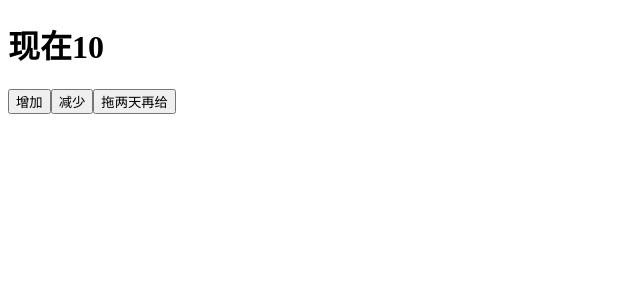
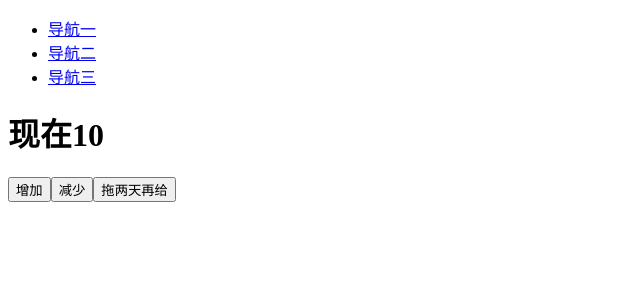
Before and after one commit to lulu27753/boss_app, a React app: page / in a window 1280 px wide. Shown: the top 300 px of the page, without its empty margins (0-640 px from the left). Built offline with nearby package versions, Linux system fonts and the light colour scheme.

Commit message:
react-router4的基本组件使用

```diff
--- a/package.json
+++ b/package.json
@@ -39,6 +39,7 @@
     "react-dev-utils": "^5.0.0",
     "react-dom": "^16.2.0",
     "react-redux": "^5.0.7",
+    "react-router-dom": "^4.2.2",
     "redux": "^3.7.2",
     "redux-thunk": "^2.2.0",
     "style-loader": "0.19.0",
@@ -92,7 +93,9 @@
     "presets": [
       "react-app"
     ],
-    "plugins":["transform-decorators-legacy"]
+    "plugins": [
+      "transform-decorators-legacy"
+    ]
   },
   "eslintConfig": {
     "extends": "react-app"
--- a/src/index.js
+++ b/src/index.js
@@ -3,6 +3,7 @@ import ReactDom from 'react-dom';
 import { createStore, applyMiddleware, compose } from 'redux';
 import thunk from 'redux-thunk';
 import { Provider } from 'react-redux';
+import { BrowserRouter, Route, Link } from 'react-router-dom';
 
 import App from './App';
 import { counter } from './index.redux';
@@ -14,8 +15,32 @@ const store = createStore(counter, compose(
   reduxDevtools
 ));
 
+function Two() {
+  return <h2>Two</h2>
+}
+function Three() {
+  return <h2>Three</h2>
+}
+
 ReactDom.render(
   (<Provider store={store}>
-    <App />
+    <BrowserRouter>
+      <div>
+        <ul>
+          <li>
+            <Link to='/'>导航一</Link>
+          </li>
+          <li>
+            <Link to='/two'>导航二</Link>
+          </li>
+          <li>
+            <Link to='/three'>导航三</Link>
+          </li>
+        </ul>
+        <Route exact path='/' component={App}></Route>
+        <Route path='/two' component={Two}></Route>
+        <Route path='/three' component={Three}></Route>
+      </div>
+    </BrowserRouter>
   </Provider>)
   , document.getElementById('root'))
```
Also changed, not shown: 1 other file (tests, documents, lock files or other folders).
